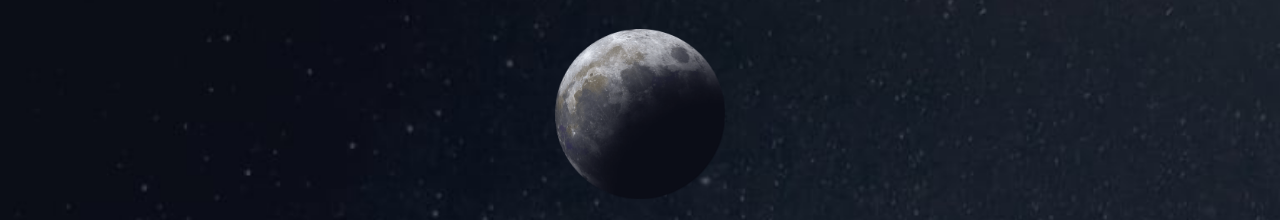
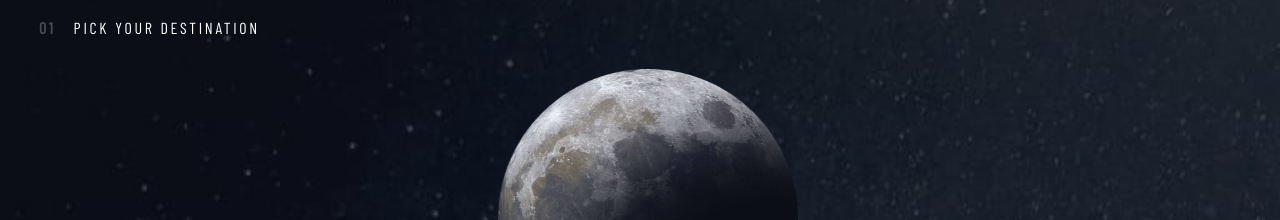
Before and after one commit to PO-KO/space-tourism, a plain HTML site: page starter-code/destination.html in a window 1280 px wide. Shown: the part 118-338 px from the top of the page. Drawn offline with nearby package versions, Linux system fonts and the light colour scheme; a web font is replaced by a local one.

Commit message:
fininsh tablet version

```diff
--- a/starter-code/css/helpers/_global-rules.scss
+++ b/starter-code/css/helpers/_global-rules.scss
@@ -28,6 +28,7 @@ $very_black: rgba(11, 13, 23, 1);
   z-index: 1;
   animation: fade-in 0.3s ease-in forwards;
   -webkit-animation: fade-in 0.3s ease-in forwards;
+  @content;
 }
 
 @mixin fade-out {
@@ -36,4 +37,5 @@ $very_black: rgba(11, 13, 23, 1);
   animation: fade-out 0.3s ease-out forwards;
   -webkit-animation: fade-out 0.3s ease-out forwards;
   z-index: -10;
+  @content;
 }
--- a/starter-code/css/sections/_destination-section.scss
+++ b/starter-code/css/sections/_destination-section.scss
@@ -5,6 +5,10 @@
   .container {
     padding-top: 0;
     padding-bottom: 0;
+    @include breakpoint("md") {
+      padding-top: 40px;
+      padding-left: 39px;
+    }
   }
 
   .place-heading {
@@ -19,6 +23,9 @@
       letter-spacing: 2.7px;
       font-weight: 400;
       margin-bottom: 32px;
+      @include breakpoint("md") {
+        align-self: flex-start;
+      }
       span {
         font-weight: 700;
         color: rgba(white, 0.25);
@@ -29,6 +36,10 @@
       width: 170px;
       height: 170px;
       @include fade-out;
+      @include breakpoint("md") {
+        width: 300px;
+        height: 300px;
+      }
       img {
         max-width: 100%;
       }
@@ -47,6 +58,10 @@
       letter-spacing: 2.36px;
       color: $text_clr;
       margin-bottom: 20px;
+      @include breakpoint("md") {
+        width: 285.5px;
+        margin-inline: auto;
+      }
       li {
         padding-bottom: 8px;
         &.active,
@@ -62,6 +77,12 @@
       margin-bottom: 32px;
       position: relative;
       height: 223px;
+      @include breakpoint("md") {
+        width: 573px;
+        margin-inline: auto;
+        margin-bottom: 28px;
+        padding-bottom: 49px;
+      }
       h1 {
         font: {
           size: 56px;
@@ -72,6 +93,10 @@
         @include fade-out;
         &.active {
           @include fade-in;
+        }
+        @include breakpoint("md") {
+          font-size: 80px;
+          margin-bottom: 8px;
         }
       }
       p {
@@ -85,13 +110,24 @@
         &.active {
           @include fade-in;
         }
+        @include breakpoint("md") {
+          line-height: 28px;
+          font-size: 16px;
+        }
       }
     }
 
     .place-info {
+      @include breakpoint("md") {
+        display: flex;
+        justify-content: space-evenly;
+      }
       .distance {
         margin-bottom: 32px;
         position: relative;
+        @include breakpoint("md") {
+          margin: 0;
+        }
       }
       .travel-time {
         position: relative;
--- a/starter-code/destination.html
+++ b/starter-code/destination.html
@@ -50,12 +50,6 @@
       <div class="container">
         <div class="place-heading">
           <h4><span>01</span>Pick your destination</h4>
-          <!-- <div class="place-img">
-            <img
-              src="./css/destination/destination-assets/image-moon.webp"
-              alt=""
-            />
-          </div> -->
         </div>
         <div class="place-block">
           <ul class="place-switcher">
@@ -64,23 +58,13 @@
             <li data-place="europa">Europa</li>
             <li data-place="titan">Titan</li>
           </ul>
-          <div class="place-text">
-            <!-- <h1>Moon</h1>
-            <p>
-              See our planet as you’ve never seen it before. A perfect relaxing
-              trip away to help regain perspective and come back refreshed.
-              While you’re there, take in some history by visiting the Luna 2
-              and Apollo 11 landing sites.
-            </p> -->
-          </div>
+          <div class="place-text"></div>
           <div class="place-info">
             <div class="distance">
               <h4>Avg. distance</h4>
-              <!-- <span>380,400 KM</span> -->
             </div>
             <div class="travel-time">
               <h4>Est. travel time</h4>
-              <!-- <span>3 Days</span> -->
             </div>
           </div>
         </div>
```
Also changed, not shown: starter-code/css/destination/destination.css, 1 other file.
